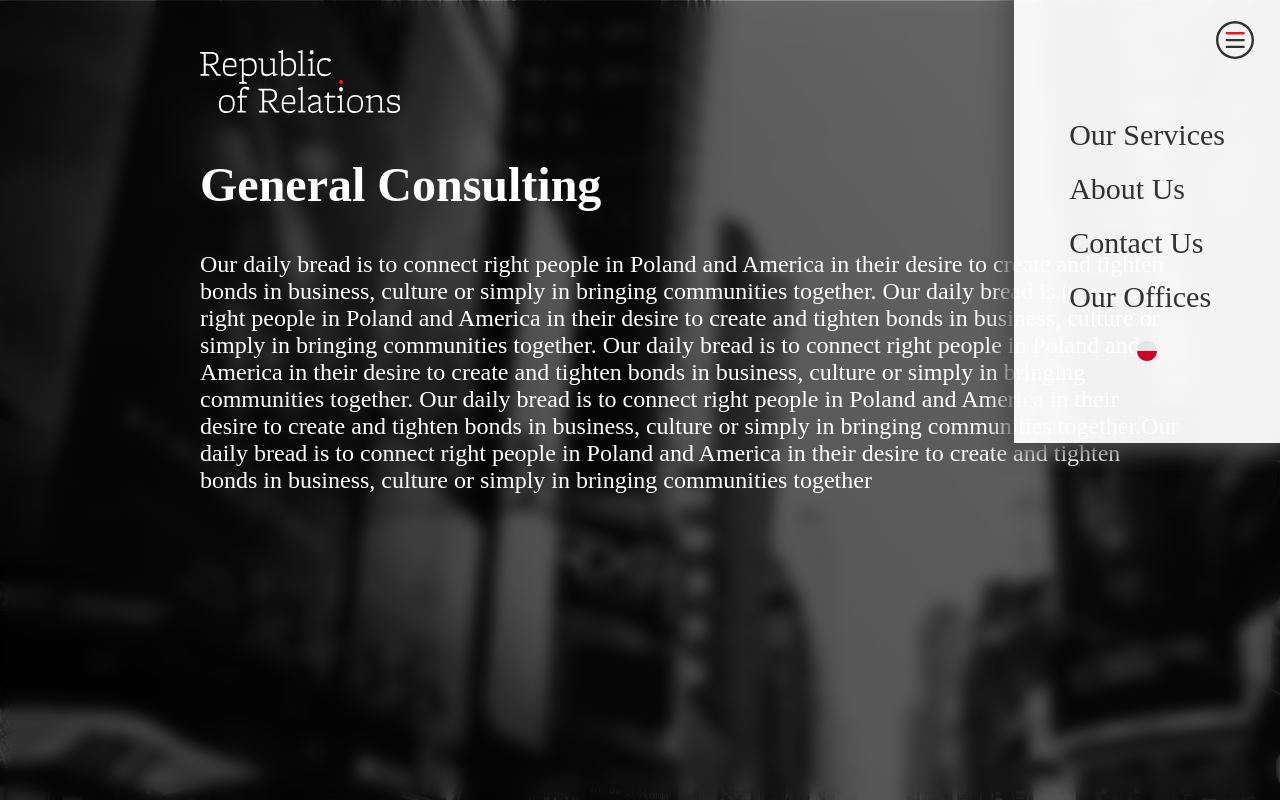
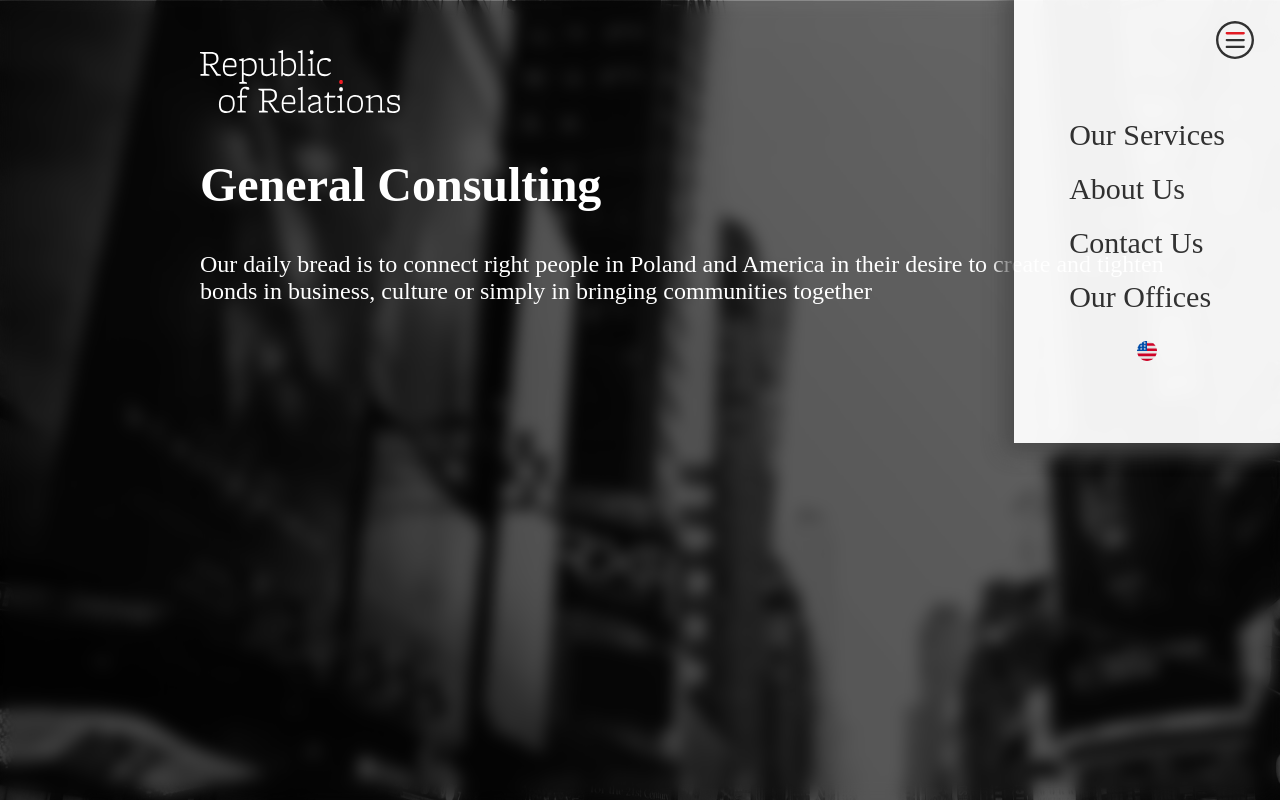
Before and after one commit to martastarnawska/landing-page, a Next.js app: page /GeneralConsulting in a window 1280 px wide. Both pictures are taken after a click on the button 1235 px from the left and 41 px from the top of the page. Built offline with nearby package versions, Linux system fonts and the light colour scheme; a web font is replaced by a local one.

Commit message:
use client side translation; use language detector

```diff
--- a/package.json
+++ b/package.json
@@ -11,6 +11,7 @@
   "dependencies": {
     "@emailjs/browser": "^4.4.1",
     "i18next": "^23.15.1",
+    "i18next-browser-languagedetector": "^8.0.0",
     "i18next-http-backend": "^2.6.1",
     "next": "^14.2.4",
     "react": "^18",
--- a/src/components/HeroSection.js
+++ b/src/components/HeroSection.js
@@ -1,12 +1,14 @@
 "use client"
 import { useState, useEffect } from "react";
 import Image from "next/image";
-import { Trans } from 'react-i18next';
+import { Trans, useTranslation } from 'react-i18next';
 import logo from '../app/assets/logo.svg';
 import Menu from "./Menu";
 import "./HeroSection.scss";
 
 const HeroSection = () => {
+  const { t } = useTranslation();
+
   const [scroll, setScroll] = useState(false);
 
   useEffect(() => {
@@ -31,7 +33,7 @@ const HeroSection = () => {
           <Menu/>
         </div>
         <h1 className="hero__header">
-          <Trans i18nKey="hero.welcomeText">
+          <Trans i18nKey="hero.welcomeText" t={t}>
             initial description
             <b className="hero__header--emphasize"> emphasize fraze </b>
           </Trans>
--- a/src/components/Menu.js
+++ b/src/components/Menu.js
@@ -16,7 +16,6 @@ const Menu = () => {
 
   const changeLanguage = (lng) => {
     i18n.changeLanguage(lng);
-    localStorage.setItem('language', lng);
   };
 
   const getLanguage = () => i18n.language;
@@ -85,7 +84,8 @@ const Menu = () => {
           >
             <Image
               src={getLanguage() === "en" ?  polishFlag : usFlag}
-              alt={getLanguage() === "en" ? "change language for polish" : "change language for english"}
+              alt="change language flag"
+              // alt={getLanguage() === "en" ? "change language for polish" : "change language for english"}
               className="menu__flag"
             />
           </button>
--- /dev/null
+++ b/src/hooks/useClientSideTranslation.js
@@ -0,0 +1,15 @@
+import { useEffect, useState } from 'react';
+import i18n from 'i18next';
+
+const useClientSideTranslation = () => {
+  const [loaded, setLoaded] = useState(false);
+
+  useEffect(() => {
+    const savedLanguage = localStorage.getItem('i18nextLng') || 'en';
+    i18n.changeLanguage(savedLanguage).then(() => setLoaded(true));
+  }, []);
+
+  return loaded;
+};
+
+export default useClientSideTranslation;
--- a/src/i18n/i18n.js
+++ b/src/i18n/i18n.js
@@ -1,14 +1,14 @@
 import i18n from "i18next";
 import { initReactI18next } from "react-i18next";
+import LanguageDetector from 'i18next-browser-languagedetector';
 import HttpBackend from 'i18next-http-backend';
 import en from "./locales/en.json";
 import pl from "./locales/pl.json";
 
-const savedLangugage = localStorage.getItem('language') || 'en';
-
 i18n
   .use(HttpBackend)
   .use(initReactI18next)
+  .use(LanguageDetector)
   .init({
     resources: {
       en: {
@@ -18,7 +18,10 @@ i18n
         translation: pl
       }
     },
-    lng: savedLangugage,
+    detection: {
+      order: ['localStorage', 'navigator', 'htmlTag'],
+      caches: ['localStorage'],
+    },
     fallbackLng: 'en',
     debug: true,
     interpolation: {
--- a/src/i18n/locales/en.json
+++ b/src/i18n/locales/en.json
@@ -21,5 +21,9 @@
   },
   "ourOffices": {
     "title": "Our Offices"
+  },
+  "generalConsulting": {
+    "title": "General Consulting",
+    "textContent": "Our daily bread is to connect right people in Poland and America in their desire to create and tighten bonds in business, culture or simply in bringing communities together"
   }
 }
--- a/src/i18n/locales/pl.json
+++ b/src/i18n/locales/pl.json
@@ -21,5 +21,9 @@
   },
   "ourOffices": {
     "title": "Nasze biura"
+  },
+  "generalConsulting": {
+    "title": "Doradztwo",
+    "textContent": "Naszym chlebem powszednim jest łączenie właściwych ludzi w Polsce i Ameryce w ich dążeniu do tworzenia i zacieśniania więzi w biznesie, kulturze czy po prostu w łączeniu społeczności"
   }
 }
--- a/src/pages/GeneralConsulting.js
+++ b/src/pages/GeneralConsulting.js
@@ -1,13 +1,25 @@
+"use client";
+import { useTranslation } from "react-i18next";
 import Subpage from "@/components/Subpage";
+import useClientSideTranslation from '@/hooks/useClientSideTranslation';
 import '../i18n/i18n';
 
 const title = "General Consulting";
 const textContent = "Our daily bread is to connect right people in Poland and America in their desire to create and tighten bonds in business, culture or simply in bringing communities together. Our daily bread is to connect right people in Poland and America in their desire to create and tighten bonds in business, culture or simply in bringing communities together. Our daily bread is to connect right people in Poland and America in their desire to create and tighten bonds in business, culture or simply in bringing communities together. Our daily bread is to connect right people in Poland and America in their desire to create and tighten bonds in business, culture or simply in bringing communities together.Our daily bread is to connect right people in Poland and America in their desire to create and tighten bonds in business, culture or simply in bringing communities together";
 
-const GeneralConsulting = () => (
-  <Subpage title={title}>
-    <p>{textContent}</p>
-  </Subpage>
-);
+const GeneralConsulting = () => {
+  const { t } = useTranslation();
+  const loaded = useClientSideTranslation();
+
+  if (!loaded) {
+    return null;
+  }
+
+  return (
+    <Subpage title={t('generalConsulting.title')}>
+      <p>{t('generalConsulting.textContent')}</p>
+    </Subpage>
+  )
+};
 
 export default GeneralConsulting;
```
Also changed, not shown: src/app/page.js (+7 -0 lines), 1 other file (tests, documents, lock files or other folders).
